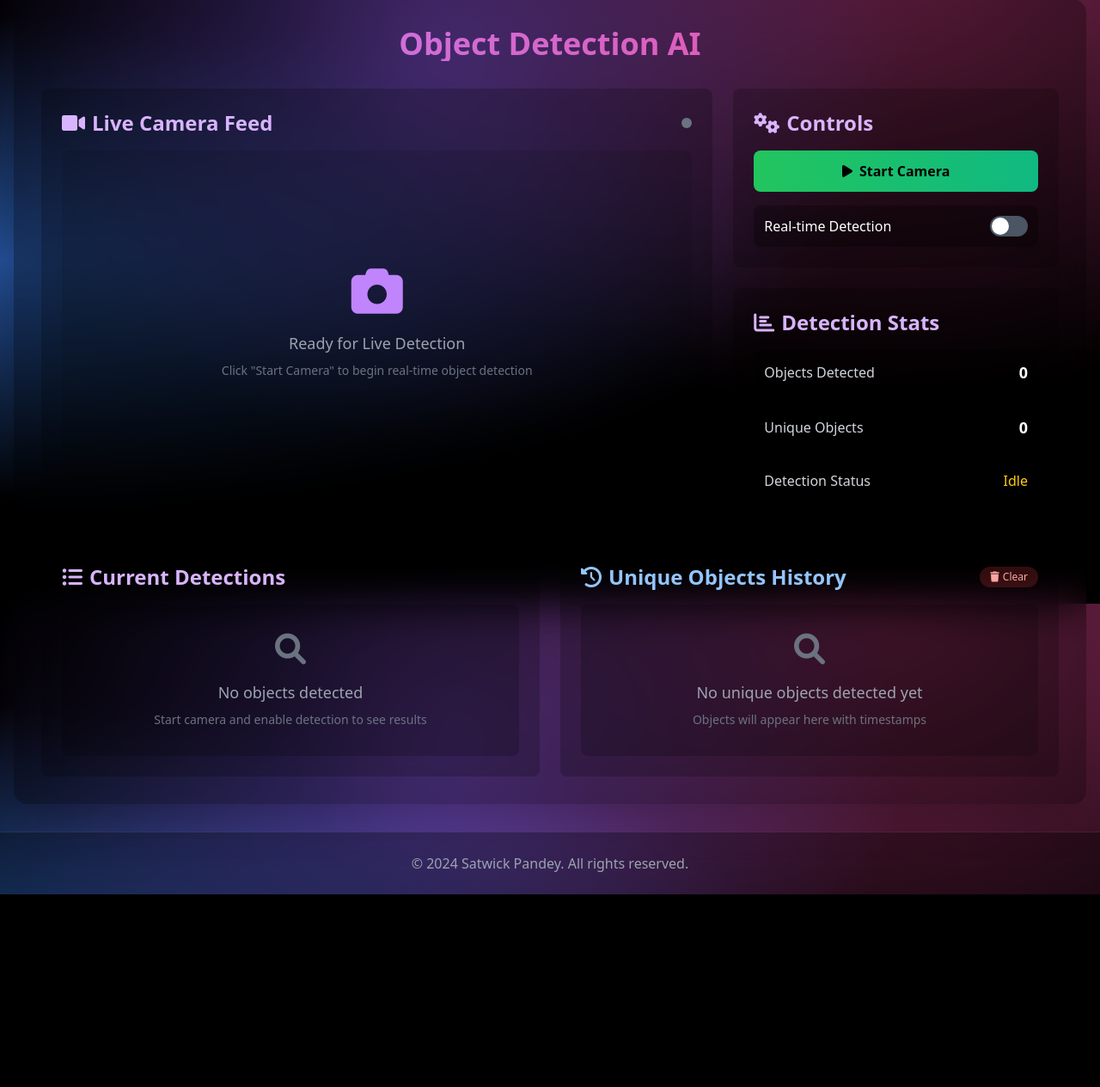
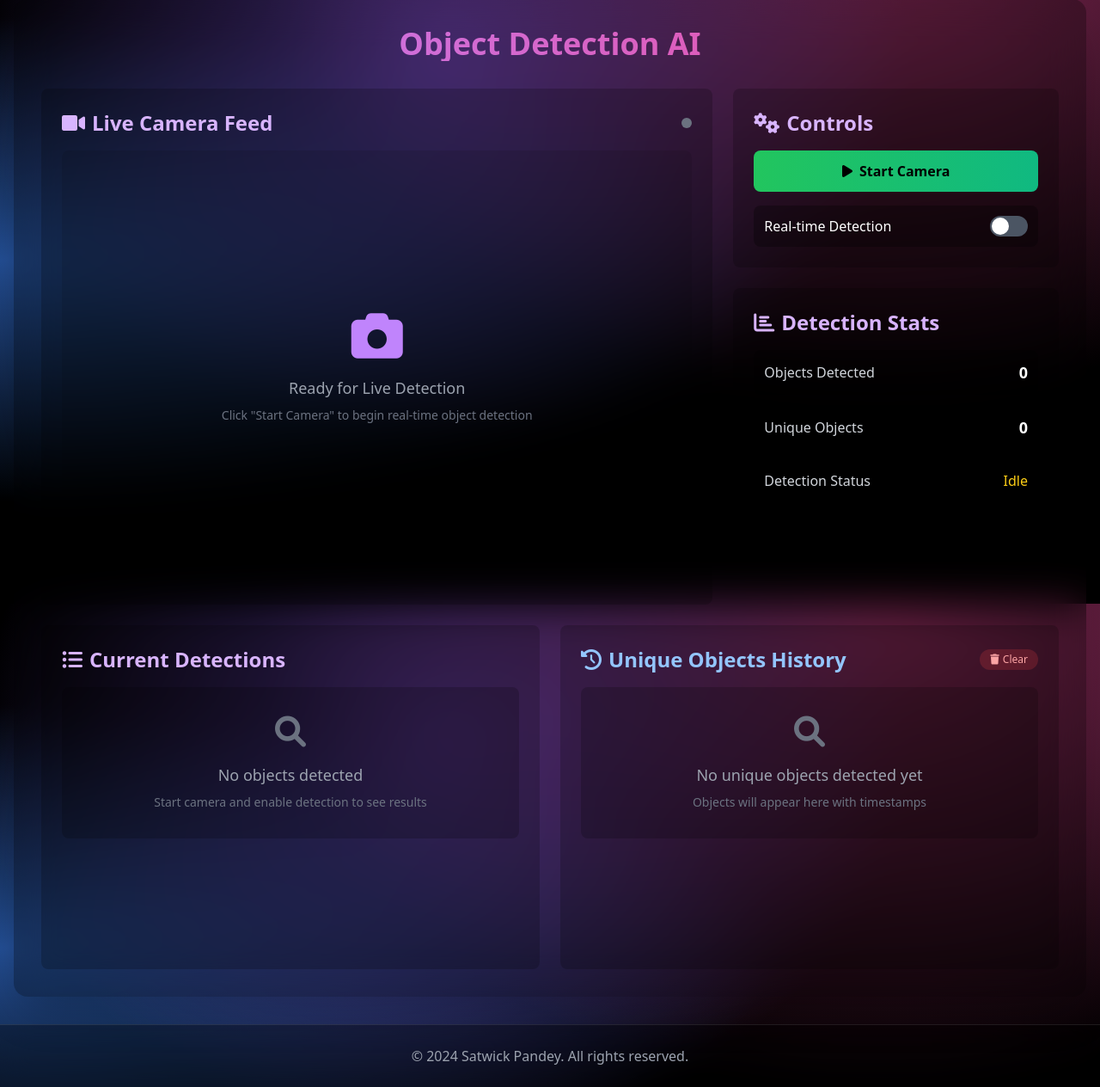
Before and after one commit to spsatwickpandey/Object_Detection, a Flask app: page / in a window 1280 px wide. Shown: the part 98-1362 px from the top of the page at 86% size. Before the commit the page ends 1138 px from the top, so only its background shows below. Run offline with Flask 3, Linux system fonts and the light colour scheme; some libraries are stand-ins or nearby versions.

Commit message:
Fix UI layout and enhance backend error handling
UI Improvements:
- Fixed card sizes to prevent stretching when camera opens
- Set fixed heights for main dashboard grid (600px) and bottom row (400px)
- Added proper flex layout with overflow handling
- Implemented scrolling for detection lists while maintaining fixed card sizes
- Improved visual hierarchy and user experience

Backend Enhancements:
- Enhanced error logging with detailed file size and image shape information
- Added comprehensive error handling for image processing pipeline
- Improved debugging capabilities with better error messages
- Added step-by-step logging for troubleshooting 500 errors

Requirements Update:
- Made dependency versions more flexible for better compatibility
- Updated to use range-based version constraints

```diff
--- a/app.py
+++ b/app.py
@@ -39,14 +39,20 @@ for folder in [UPLOAD_FOLDER, OUTPUT_FOLDER, STATIC_IMAGES_FOLDER]:
         logger.error(f"Error creating directory {folder}: {e}")
 
 # Load YOLO model
+model = None
 try:
-    # Force CPU usage for Render deployment to avoid memory issues
-    device = 'cpu'  # Always use CPU for Render deployment
+    logger.info("Starting model loading...")
+    # Force CPU usage for local testing
+    device = 'cpu'
+    logger.info(f"Loading YOLOv8n model on {device}...")
     model = YOLO('yolov8n.pt')  # Load YOLOv8n model (nano - much smaller)
+    logger.info("Model loaded, moving to device...")
     model.to(device)
     logger.info(f"Model loaded successfully on {device}")
 except Exception as e:
     logger.error(f"Error loading model: {e}")
+    import traceback
+    logger.error(f"Model loading traceback: {traceback.format_exc()}")
     model = None  # Handle this case in your detection function
 
 # Configuration for detection
@@ -94,19 +100,29 @@ def upload_file():
             logger.info(f"File saved to: {file_path}")
 
             # Verify file exists and has content
-            if not os.path.exists(file_path) or os.path.getsize(file_path) == 0:
-                raise ValueError("File upload failed or file is empty")
+            if not os.path.exists(file_path):
+                raise ValueError(f"File upload failed - file does not exist at {file_path}")
+
+            file_size = os.path.getsize(file_path)
+            if file_size == 0:
+                raise ValueError("File upload failed - file is empty")
+
+            logger.info(f"File size: {file_size} bytes")
 
             # Try to open the image to verify it's valid
             img = cv2.imread(file_path)
             if img is None:
-                raise ValueError("Could not open image file - possibly corrupted or unsupported format")
+                raise ValueError(f"Could not open image file - possibly corrupted or unsupported format. File size: {file_size} bytes")
+
+            logger.info(f"Image loaded successfully: {img.shape}")
 
             # Perform object detection
             output_image_path, explanations = detect_objects(file_path)
 
             # Get just the filename from the path
             output_filename = os.path.basename(output_image_path)
+
+            logger.info(f"Detection completed. Found {len(explanations)} objects")
 
             # Return the detected objects and output image URL
             return jsonify({
--- a/templates/index.html
+++ b/templates/index.html
@@ -280,18 +280,18 @@
 
 
             <!-- Dashboard Grid Layout -->
-            <div class="grid grid-cols-1 lg:grid-cols-3 gap-6">
+            <div class="grid grid-cols-1 lg:grid-cols-3 gap-6 h-[600px]">
                 <!-- Left Column: Camera Feed -->
                 <div class="lg:col-span-2">
-                    <div class="bg-black/20 rounded-lg p-4 sm:p-6">
+                    <div class="bg-black/20 rounded-lg p-4 sm:p-6 h-full flex flex-col">
                         <h2 class="text-xl sm:text-2xl font-semibold mb-4 text-purple-300 flex items-center gap-2">
                             <i class="fas fa-video"></i> Live Camera Feed
                             <div id="detectionIndicator" class="w-3 h-3 rounded-full bg-gray-500 ml-auto"></div>
                         </h2>
-                        <div class="rounded-lg overflow-hidden bg-black/10 relative">
-                            <video id="videoElement" autoplay muted playsinline class="w-full h-auto max-h-[500px] object-cover" style="display:none"></video>
-                            <canvas id="canvasElement" class="w-full h-auto max-h-[500px] object-cover" style="display:none"></canvas>
-                            <div id="cameraPrompt" class="text-gray-400 text-center p-8 min-h-[400px] flex flex-col items-center justify-center">
+                        <div class="rounded-lg overflow-hidden bg-black/10 relative flex-1 flex items-center justify-center">
+                            <video id="videoElement" autoplay muted playsinline class="w-full h-full object-cover" style="display:none"></video>
+                            <canvas id="canvasElement" class="w-full h-full object-cover" style="display:none"></canvas>
+                            <div id="cameraPrompt" class="text-gray-400 text-center p-8 flex flex-col items-center justify-center">
                                 <i class="fas fa-camera text-6xl mb-4 text-purple-400"></i>
                                 <p class="text-lg mb-2">Ready for Live Detection</p>
                                 <p class="text-sm text-gray-500">Click "Start Camera" to begin real-time object detection</p>
@@ -350,13 +350,14 @@
                 </div>
 
             <!-- Bottom Row: Detection Results -->
-            <div class="grid grid-cols-1 lg:grid-cols-2 gap-6 mt-6">
+            <div class="grid grid-cols-1 lg:grid-cols-2 gap-6 mt-6 h-[400px]">
                 <!-- Current Detections -->
-                <div class="bg-black/20 rounded-lg p-4 sm:p-6">
+                <div class="bg-black/20 rounded-lg p-4 sm:p-6 h-full flex flex-col">
                     <h2 class="text-xl sm:text-2xl font-semibold mb-4 text-purple-300 flex items-center gap-2">
                         <i class="fas fa-list-ul"></i> Current Detections
                     </h2>
-                    <ul id="detections" class="space-y-2 max-h-[300px] overflow-y-auto custom-scrollbar">
+                    <div class="flex-1 overflow-hidden">
+                        <ul id="detections" class="space-y-2 h-full overflow-y-auto custom-scrollbar">
                             <div class="text-gray-400 text-center p-8 rounded-lg bg-black/20">
                                 <i class="fas fa-search text-4xl mb-4 text-gray-500"></i>
                                 <p class="text-lg">No objects detected</p>
@@ -364,9 +365,10 @@
                             </div>
                         </ul>
                     </div>
+                </div>
 
                 <!-- Unique Objects History -->
-                <div class="bg-black/20 rounded-lg p-4 sm:p-6">
+                <div class="bg-black/20 rounded-lg p-4 sm:p-6 h-full flex flex-col">
                     <div class="flex items-center justify-between mb-4">
                         <h2 class="text-xl sm:text-2xl font-semibold text-blue-300 flex items-center gap-2">
                             <i class="fas fa-history"></i> Unique Objects History
@@ -376,11 +378,13 @@
                             Clear
                         </button>
                     </div>
-                    <div id="uniqueObjects" class="space-y-2 max-h-[300px] overflow-y-auto custom-scrollbar">
+                    <div class="flex-1 overflow-hidden">
+                        <div id="uniqueObjects" class="space-y-2 h-full overflow-y-auto custom-scrollbar">
                             <div class="text-gray-400 text-center p-8 rounded-lg bg-black/20">
                                 <i class="fas fa-search text-4xl mb-4 text-gray-500"></i>
                                 <p class="text-lg">No unique objects detected yet</p>
                                 <p class="text-sm text-gray-500 mt-2">Objects will appear here with timestamps</p>
+                            </div>
                         </div>
                     </div>
                 </div>
```
Also changed, not shown: requirements.txt (+8 -8 lines). Lines whose indentation alone changed are shown as unchanged.
